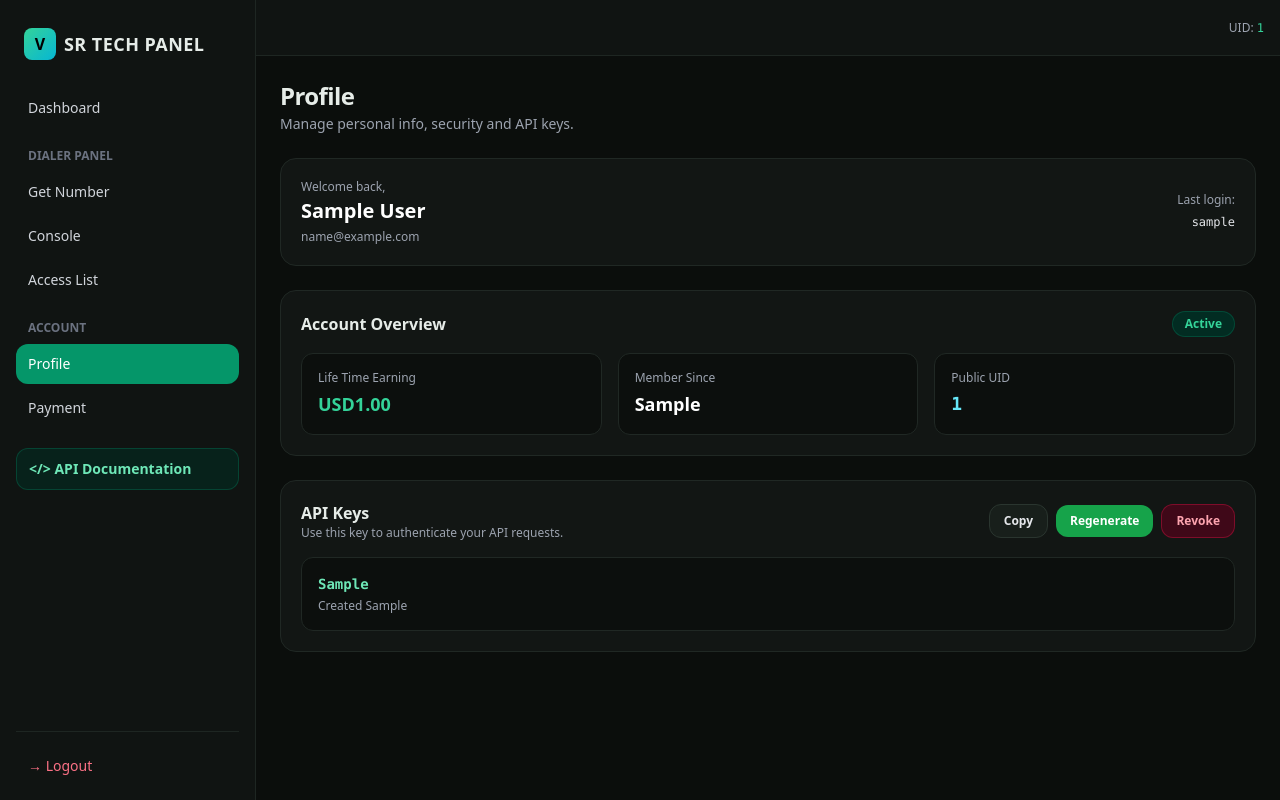
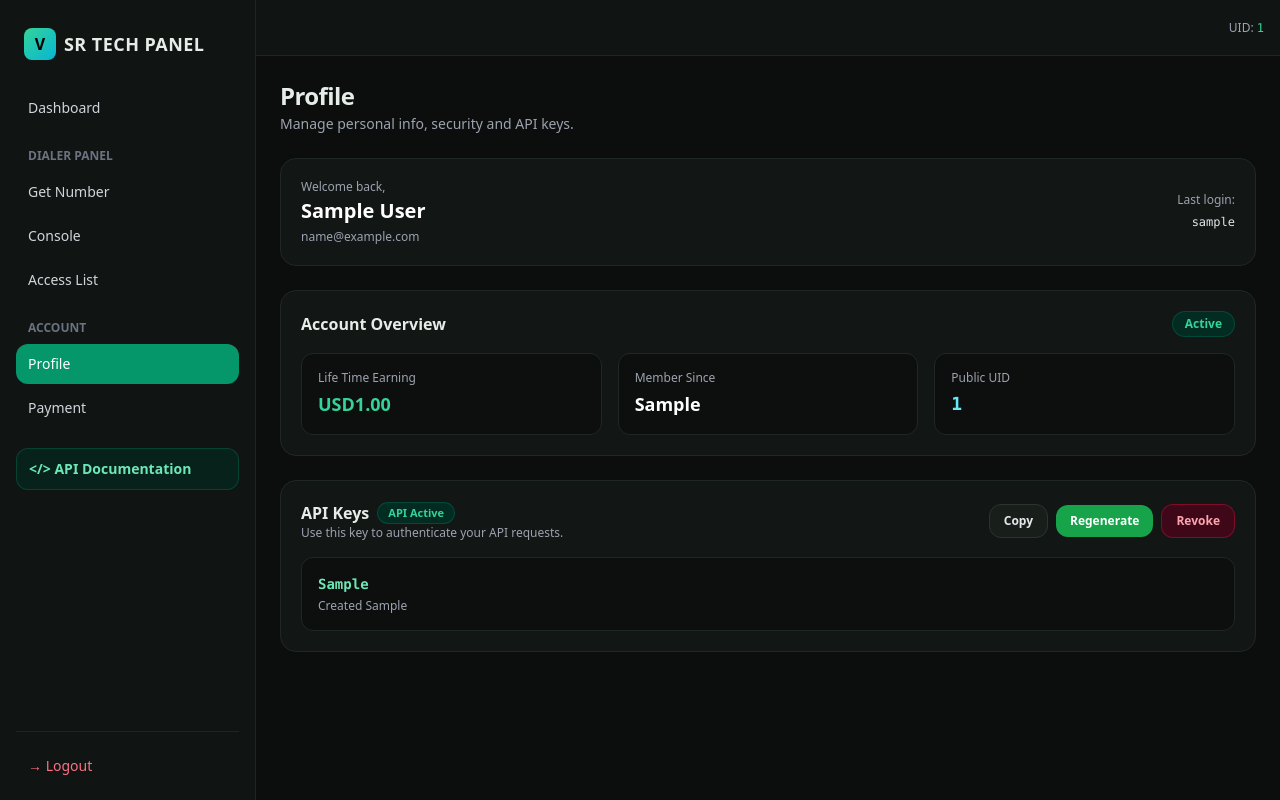
Before and after one commit to mrifathossen57-svg/Free-ai, a Flask app: page /page/profile in a window 1280 px wide. Run offline with Flask 3, Linux system fonts and the light colour scheme; the visitor is signed in with stand-in values (Sample User, id 1); tables that the repository leaves empty hold one stand-in row (values such as "Sample post"); some libraries are stand-ins or nearby versions.

Commit message:
Update profile.html

```diff
--- a/templates/profile.html
+++ b/templates/profile.html
@@ -1,15 +1,16 @@
 {% extends "base.html" %}
 {% block title %}Profile{% endblock %}
 {% block content %}
-{% set u_name = user.name if user and user.name else "Siam Vai" %}
+{% set u_name = user.name if user and user.name else "User" %}
 {% set u_email = user.email if user and user.email else "" %}
 {% set u_status = (user.status if user and user.status else "ACTIVE")|lower %}
-{% set u_earning = (user.lifetime_earning if user and user.lifetime_earning is not none else 3.28)|float %}
-{% set u_uid = user.uid if user and user.uid else "MNVIEB0LQZA" %}
-{% set u_api_key = user.api_key if user and user.api_key else "MW3QIWJQFUI" %}
-{% set u_member_since = user.member_since if user and user.member_since else "Jun 2026" %}
-{% set u_last_login = user.last_login if user and user.last_login else "20/11/2026, 23:39:00" %}
-{% set u_key_created = user.api_key_created if user and user.api_key_created else "24/08/2026, 10:47:49" %}
+{% set u_earning = (user.lifetime_earning if user and user.lifetime_earning is not none else 0.0)|float %}
+{% set u_uid = user.uid if user and user.uid else "" %}
+{% set u_api_enabled = (user.api_enabled == 1) if user else False %}
+{% set u_api_key = user.api_key if (user and u_api_enabled and user.api_key) else "" %}
+{% set u_member_since = user.member_since if user and user.member_since else "" %}
+{% set u_last_login = user.last_login if user and user.last_login else "" %}
+{% set u_key_created = user.api_key_created if user and user.api_key_created else "" %}
 
 <div class="max-w-5xl space-y-6">
   <!-- Top Header -->
@@ -67,10 +68,23 @@
   <div class="card rounded-2xl p-5">
     <div class="flex flex-col sm:flex-row sm:items-center sm:justify-between gap-2 mb-4">
       <div>
+        <div class="flex items-center gap-2">
           <h3 class="text-base font-bold">API Keys</h3>
+          {% if u_api_enabled %}
+            <span class="px-2.5 py-0.5 rounded-full text-[11px] font-semibold bg-emerald-950 text-emerald-400 border border-emerald-700/40">
+              API Active
+            </span>
+          {% else %}
+            <span class="px-2.5 py-0.5 rounded-full text-[11px] font-semibold bg-amber-950 text-amber-300 border border-amber-700/40">
+              Locked
+            </span>
+          {% endif %}
+        </div>
         <p class="text-xs text-gray-400">Use this key to authenticate your API requests.</p>
       </div>
-      <div class="flex items-center gap-2">
+
+      {% if u_api_enabled %}
+      <div id="apiActionBtns" class="flex items-center gap-2">
         <button type="button" onclick="copyApiKey()"
                 class="px-3.5 py-2 rounded-xl bg-[#181f1b] hover:bg-[#202924] border border-[#2a352f] text-xs font-semibold text-gray-200 transition">
           Copy
@@ -84,17 +98,29 @@
           Revoke
         </button>
       </div>
+      {% endif %}
     </div>
 
     <div class="p-4 rounded-xl bg-[#0c0f0d] border border-[#202824] flex flex-col sm:flex-row sm:items-center sm:justify-between gap-2">
+      {% if u_api_enabled %}
         <div>
           <div id="apiKeyDisplay" class="font-mono text-sm font-semibold text-emerald-300 break-all">
             {{ u_api_key if u_api_key else "REVOKED" }}
           </div>
           <div id="apiKeyCreated" class="text-xs text-gray-400 mt-1">
-          Created {{ u_key_created }}
+            {% if u_key_created %}Created {{ u_key_created }}{% endif %}
           </div>
         </div>
+      {% else %}
+        <div>
+          <div class="font-mono text-sm font-semibold text-amber-300">
+            NOT ACTIVATED
+          </div>
+          <div class="text-xs text-gray-400 mt-1">
+            API access is currently disabled for your account. Please ask your Agent to enable <span class="text-gray-200 font-semibold">API Permission</span>.
+          </div>
+        </div>
+      {% endif %}
     </div>
 
     <p id="apiKeyFeedback" class="text-xs text-emerald-400 mt-3 hidden"></p>
@@ -113,7 +139,7 @@
 
   function copyApiKey() {
     const keyText = document.getElementById("apiKeyDisplay")?.textContent?.trim();
-    if (!keyText || keyText === "REVOKED") {
+    if (!keyText || keyText === "REVOKED" || keyText === "NOT ACTIVATED") {
       showFeedback("No active API key to copy.", true);
       return;
     }
@@ -142,6 +168,9 @@
       if (data.created_at) {
         document.getElementById("apiKeyCreated").textContent = `Created ${data.created_at}`;
       }
+      if (action === "revoke") {
+        setTimeout(() => location.reload(), 700);
+      }
       showFeedback(data.message || `API key ${action}d successfully.`);
     } catch (e) {
       showFeedback("Network error while updating API key.", true);
```
Lines whose indentation alone changed are shown as unchanged.
